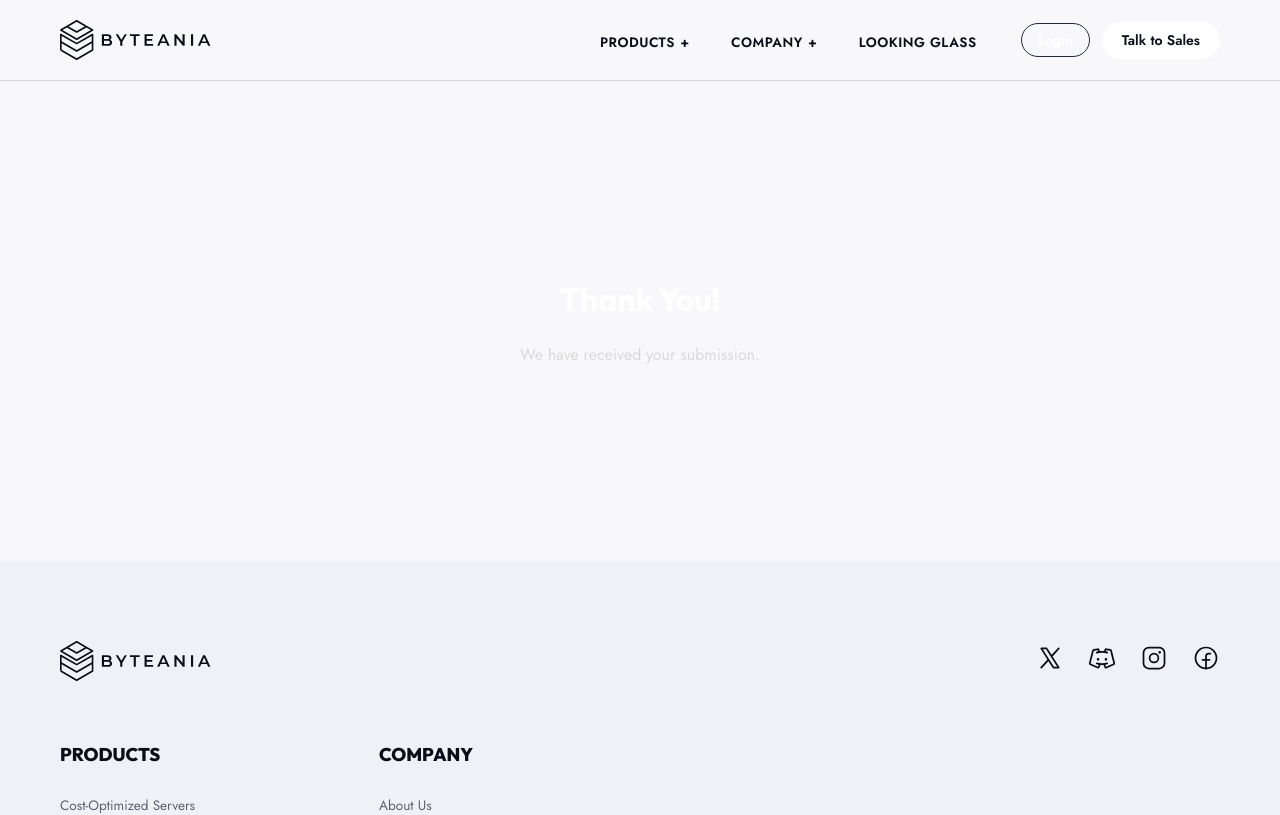
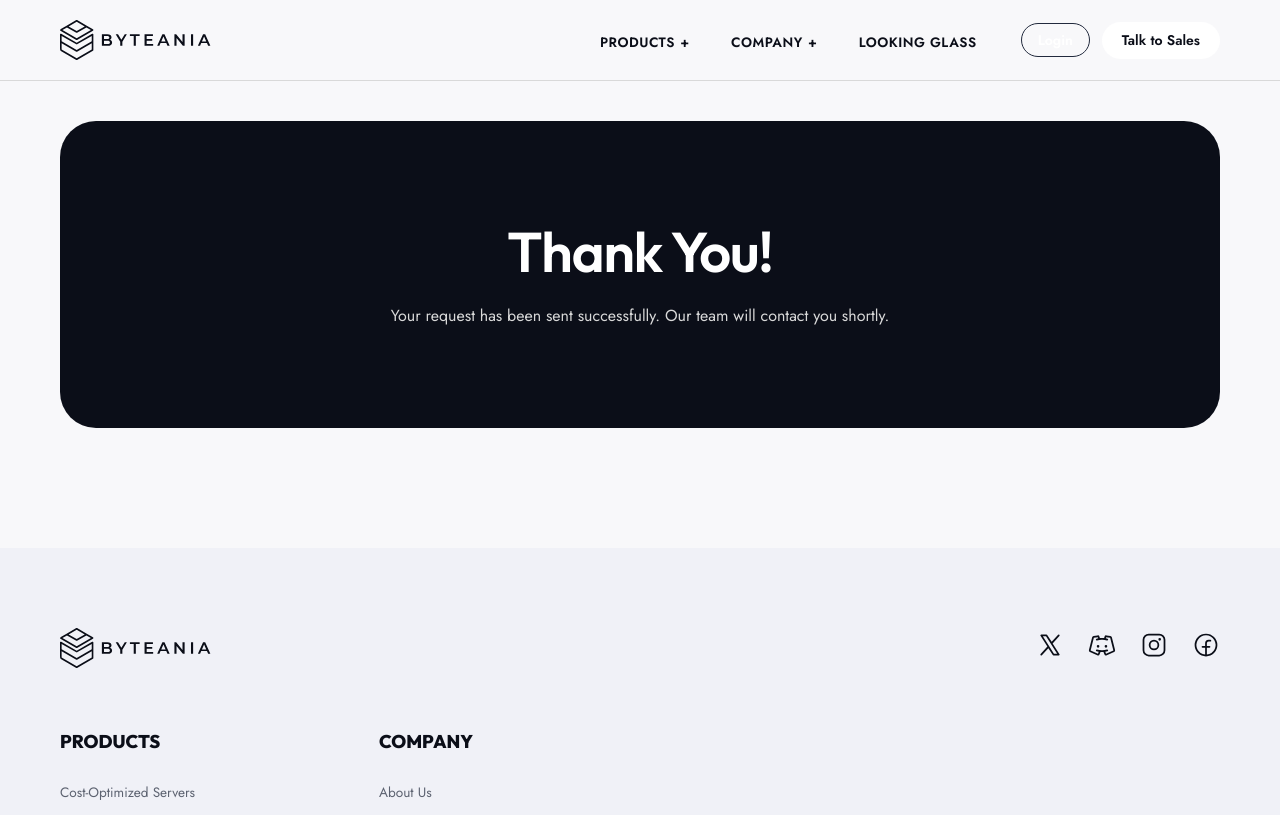
Before and after one commit to souiiii/Bytenia, a React (Vite) app: page /thankyou in a window 1280 px wide. Shown: the top 815 px of the page. Built offline with nearby package versions, Linux system fonts and the light colour scheme; what react-world-flags would draw is missing.

Commit message:
feat: add ThankYouPage component with corresponding styles

```diff
--- /dev/null
+++ b/src/pages/ThankYouPage.css
@@ -0,0 +1,40 @@
+.ty-page {
+  background-color: var(--bg-primary); /* Typically #F8F8FA */
+  padding: 40px 0 120px;
+}
+
+.ty-container {
+  width: 100%;
+}
+
+.ty-card {
+  background-color: var(--bg-dark);
+  border-radius: 36px;
+  padding: 100px 40px;
+  color: #fff;
+  text-align: center;
+  margin: 0 auto;
+}
+
+.ty-title {
+  font-size: 3.5rem;
+  font-weight: 600;
+  margin-bottom: 20px;
+  line-height: 1.1;
+  letter-spacing: -0.02em;
+}
+
+.ty-subtitle {
+  color: var(--text-muted-light);
+  font-size: 1rem;
+  line-height: 1.6;
+}
+
+@media (max-width: 768px) {
+  .ty-card {
+    padding: 60px 20px;
+  }
+  .ty-title {
+    font-size: 2.5rem;
+  }
+}
--- a/src/pages/ThankYouPage.jsx
+++ b/src/pages/ThankYouPage.jsx
@@ -1,15 +1,18 @@
 import React from 'react';
 import Footer from '../components/Footer/Footer';
+import './ThankYouPage.css';
 
 const ThankYouPage = () => {
   return (
     <>
-      <main className="page-content" style={{ minHeight: '60vh', display: 'flex', alignItems: 'center', justifyContent: 'center' }}>
-        <div className="container" style={{ textAlign: 'center' }}>
-          <h1 style={{ color: 'white', marginBottom: '20px' }}>Thank You!</h1>
-          <p style={{ color: 'var(--text-muted-light)' }}>
-            We have received your submission.
-          </p>
+      <main className="page-content ty-page">
+        <div className="container ty-container">
+          <div className="ty-card">
+            <h1 className="ty-title">Thank You!</h1>
+            <p className="ty-subtitle">
+              Your request has been sent successfully. Our team will contact you shortly.
+            </p>
+          </div>
         </div>
       </main>
       <Footer />
```
